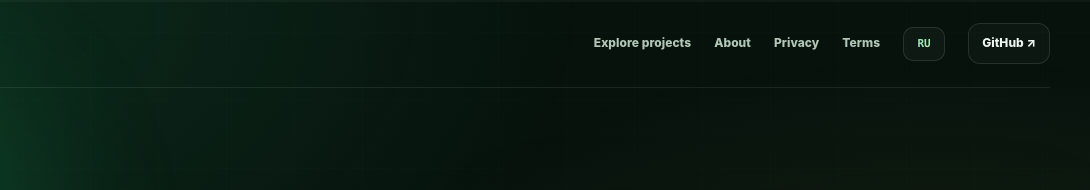
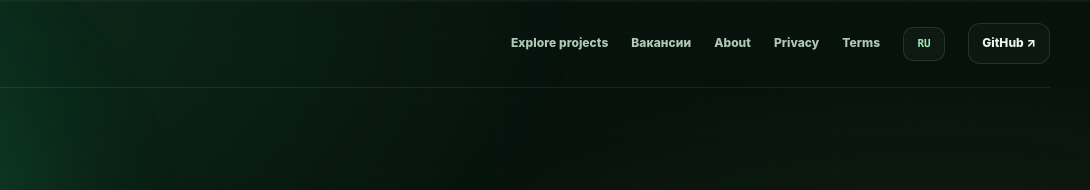
Before and after one commit to NiXBiofc/NiXBiofc.github.io, a plain HTML site: page giftspokupbot.html in a window 1280 px wide. Shown: the top 190 px of the page, 190-1280 px from the left. Drawn offline with Linux system fonts and the light colour scheme.

Commit message:
Add Russian vacancies navigation

```diff
--- a/giftspokupbot.html
+++ b/giftspokupbot.html
@@ -20,7 +20,7 @@
   <header class="site-header wrap">
     <a class="brand" href="index.html" aria-label="NiXBi home"><span class="brand-mark">N</span><span>NiXBi <em>Studio</em></span></a>
     <nav aria-label="Main navigation">
-      <a href="index.html#projects" data-open-projects data-i18n="nav_projects">Explore projects</a>
+      <a href="index.html#projects" data-open-projects data-i18n="nav_projects">Explore projects</a><a href="vacancies.html">Вакансии</a>
       <a href="index.html#about" data-i18n="nav_about">About</a>
       <a href="privacy.html" data-i18n="nav_privacy">Privacy</a>
       <a href="terms.html" data-i18n="nav_terms">Terms</a>
```
